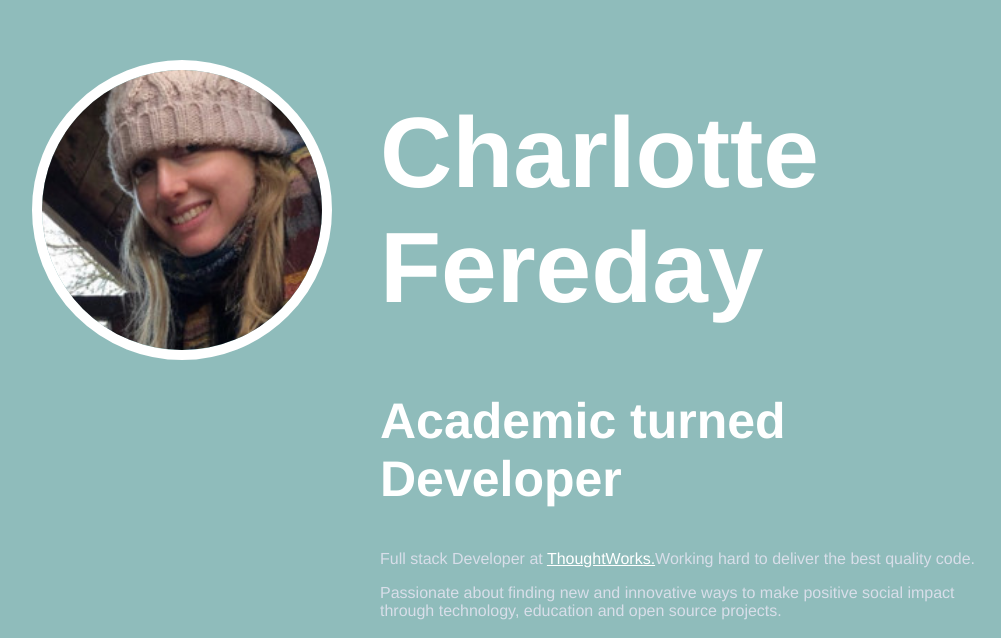
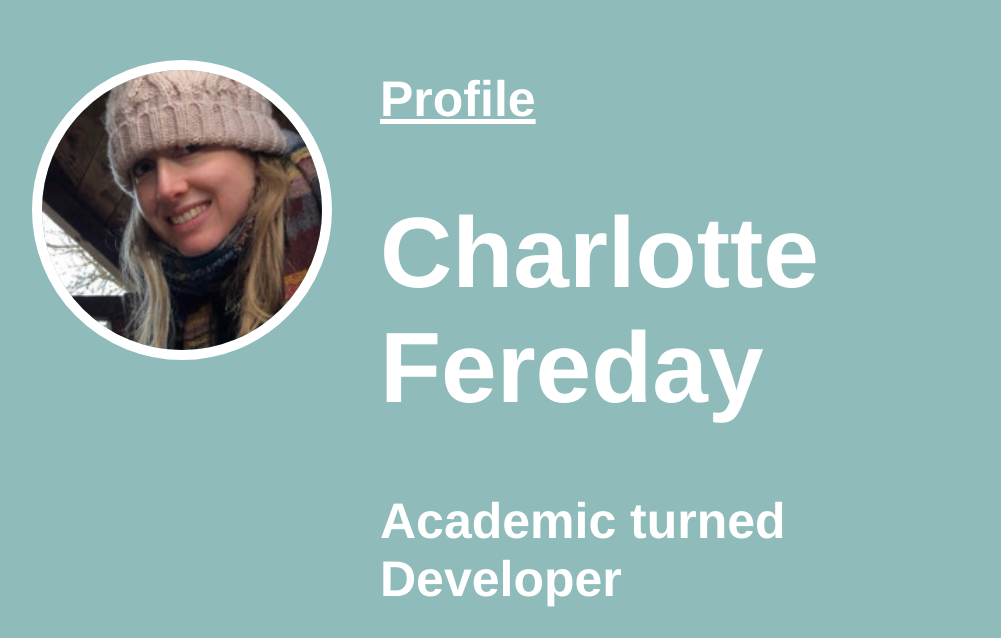
Before and after one commit to cfereday/charlottebrf.dev, a Gatsby site: page / in a window 1280 px wide. Shown: the part 132-770 px from the top of the page, without its empty margins (260-1261 px from the left). Built offline with nearby package versions, Linux system fonts and the light colour scheme; Gatsby itself is replaced by a stand-in of ours.

Commit message:
Charlotte - Adds NavigationLink component to redirect to Profile page

```diff
--- /dev/null
+++ b/src/components/shared/NavigationLink.tsx
@@ -0,0 +1,22 @@
+import * as React from 'react'
+import { Link } from 'gatsby'
+import styled from 'styled-components'
+import { NordicPalette } from '../../styles/variables'
+
+export const NavigationLink = styled(props => <Link {...props} />)`
+  transition: color 0.2s ease-out;
+  font-size: 50px;
+  display: block;
+  font-weight: bold;
+  margin-block-start: 0.83em;
+  margin-block-end: 0.83em;
+  margin-inline-start: 0px;
+  margin-inline-end: 0px;
+  color: ${NordicPalette.snowStorm.white};
+  :hover {
+    color: ${NordicPalette.frost.darkBlue};
+
+     @media only screen and (max-width: 800px) {
+    font-size: 12vw;
+  }
+`;
--- a/src/components/shared/Title.tsx
+++ b/src/components/shared/Title.tsx
@@ -4,7 +4,7 @@ import { NordicPalette } from '../../styles/variables'
 export const Title = styled.h1`
   color: ${NordicPalette.snowStorm.white};
   display: block;
-   font-size: 100px;
+  font-size: 100px;
   font-weight: bold;
   margin-block-start: 0.67em;
   margin-block-end: 0.67em;
--- a/src/pages/index.tsx
+++ b/src/pages/index.tsx
@@ -8,6 +8,7 @@ import { Links } from '../components/shared/Links'
 import { Column, Main } from '../components/shared/Main'
 import { Base } from '../layouts/base'
 import Contact from '../components/shared/Contact'
+import { NavigationLink } from '../components/shared/NavigationLink'
 
 const IndexPage = () => (
   <Base>
@@ -16,6 +17,7 @@ const IndexPage = () => (
         <Portrait src={cf} alt="Portrait" />
       </Column>
       <Column right>
+        <NavigationLink to="/profile">Profile</NavigationLink>
         <Title>Charlotte Fereday</Title>
         <SubTitle>Academic turned Developer</SubTitle>
         <Paragraph>
```
